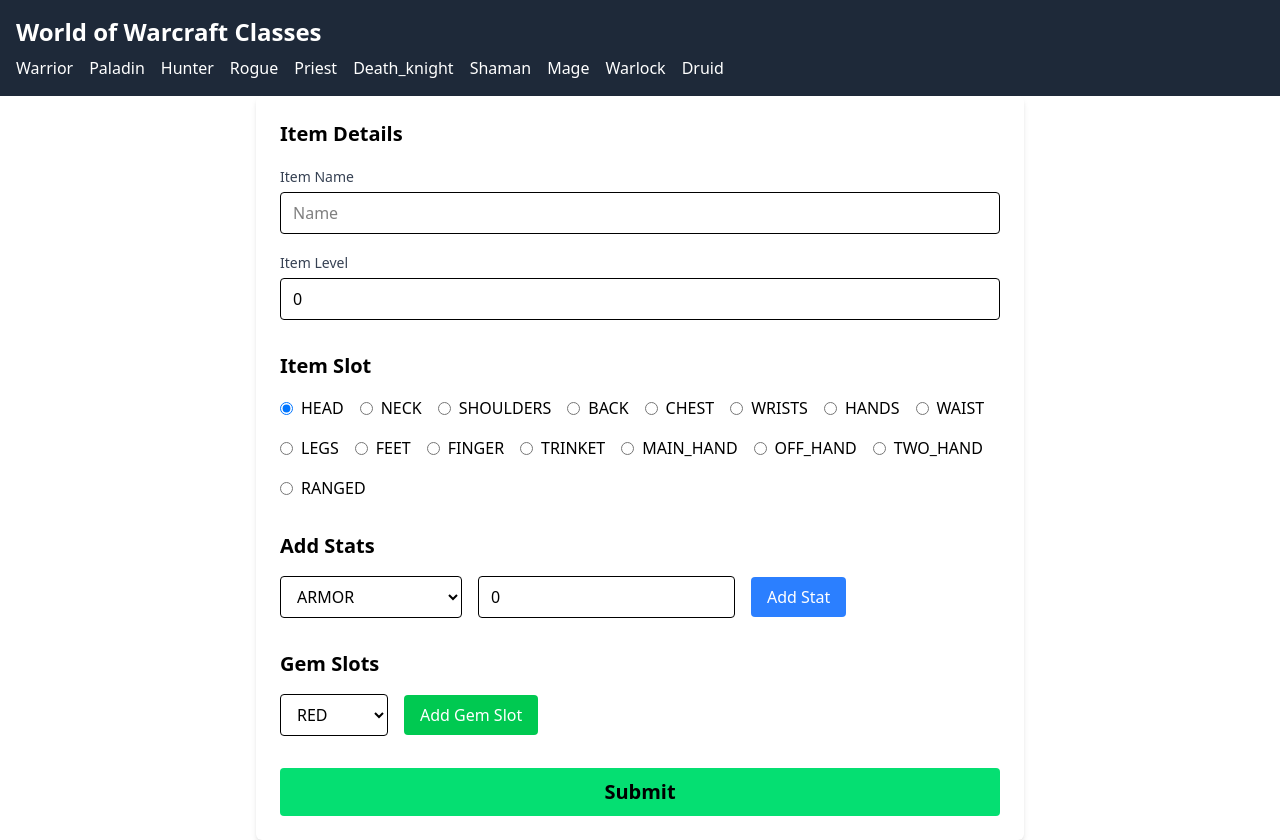
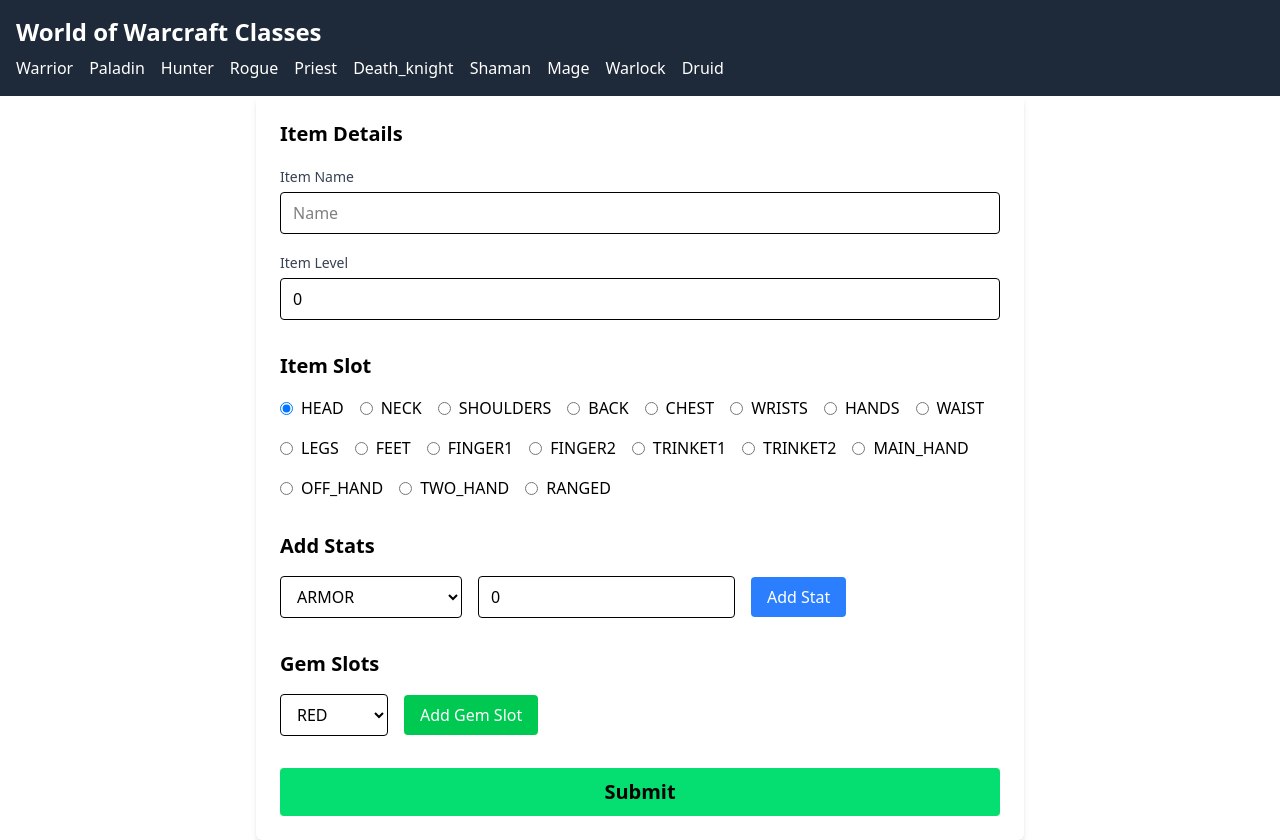
Before and after one commit to simekva/CataDpsSimulator, a React (Vite) app in the folder frontend/: page /admin in a window 1280 px wide. Built offline with nearby package versions, Linux system fonts and the light colour scheme.

Commit message:
Edit enums and classpage.

```diff
--- a/frontend/src/Enums.ts
+++ b/frontend/src/Enums.ts
@@ -22,8 +22,10 @@
   WAIST: "WAIST",
   LEGS: "LEGS",
   FEET: "FEET",
-  FINGER: "FINGER",
-  TRINKET: "TRINKET",
+  FINGER1: "FINGER1",
+  FINGER2: "FINGER2",
+  TRINKET1: "TRINKET1",
+  TRINKET2: "TRINKET2",
   MAIN_HAND: "MAIN_HAND",
   OFF_HAND: "OFF_HAND",
   TWO_HAND: "TWO_HAND",
--- a/frontend/src/Pages/ClassPage.tsx
+++ b/frontend/src/Pages/ClassPage.tsx
@@ -1,4 +1,4 @@
-import { WowClasses } from "../Enums";
+import { ItemSlots, WowClasses } from "../Enums";
 
 import { Header } from "../Components/Header";
 
@@ -11,8 +11,21 @@
     <>
       <Header />
       <div>
-        <h1>Class Page</h1>
-        <p>This is the {wowClass} page.</p>
+        {/* Boxes where user can input gear */}
+        <div className="grid grid-rows-9 grid-flow-col h-240 w-1/2 shadow-xl ml-6 mt-6 bg-zinc-200">
+          {Object.keys(ItemSlots).map((itemSlot: ItemSlots) => (
+            <div className="flex space-x-2 ml-12">
+              <div key={itemSlot} className="border h-20 w-20">
+                TEMP
+              </div>
+              <div key={itemSlot}>
+                <b>{itemSlot}</b>
+                <br />
+                text
+              </div>
+            </div>
+          ))}
+        </div>
       </div>
     </>
   );
```
Also changed, not shown: 2 other files (tests, documents, lock files or other folders).
